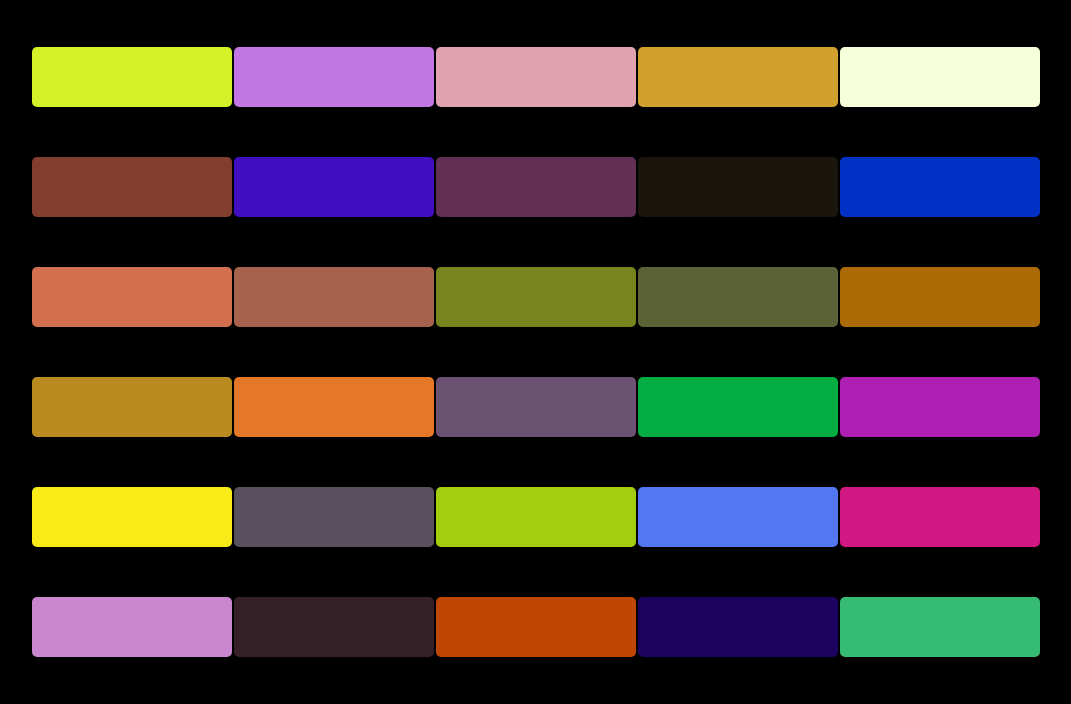
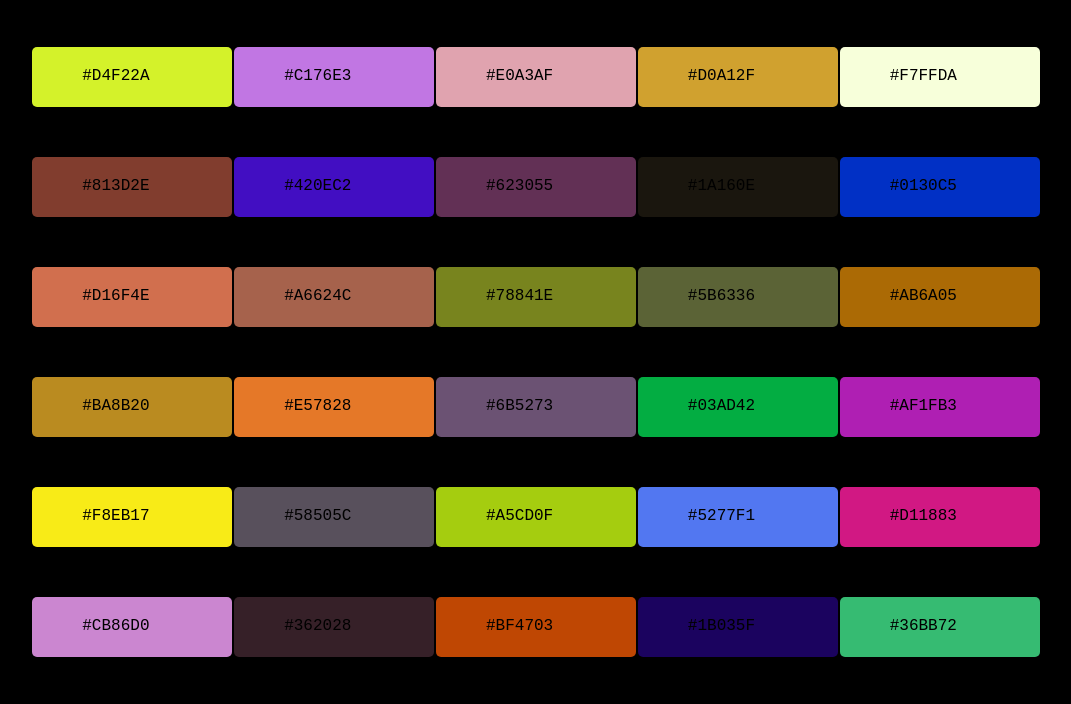
Before and after one commit to jaybhoyar/random-color-copier, a plain HTML site: page index.html in a window 1280 px wide. Shown: the part 78-782 px from the top of the page, without its empty margins (104-1175 px from the left). Drawn offline with Linux system fonts and the light colour scheme.

Commit message:
color value added

```diff
--- a/index.html
+++ b/index.html
@@ -31,8 +31,8 @@
 				margin-bottom: 50px;
 				/* border: 1px solid #000; */
 				border-radius: 5px;
-			}
-			.row:hover {
+				padding: 20px 50px;
+				box-sizing: border-box;
 			}
 		</style>
 	</head>
@@ -103,7 +103,9 @@
 
 			let all = document.querySelectorAll(".row");
 			for (let i = 0; i < all.length; i++) {
-				all[i].style.backgroundColor = randomColor();
+				let colors = randomColor();
+				all[i].style.backgroundColor = colors;
+				all[i].innerHTML = colors;
 			}
 		</script>
 	</body>
```
